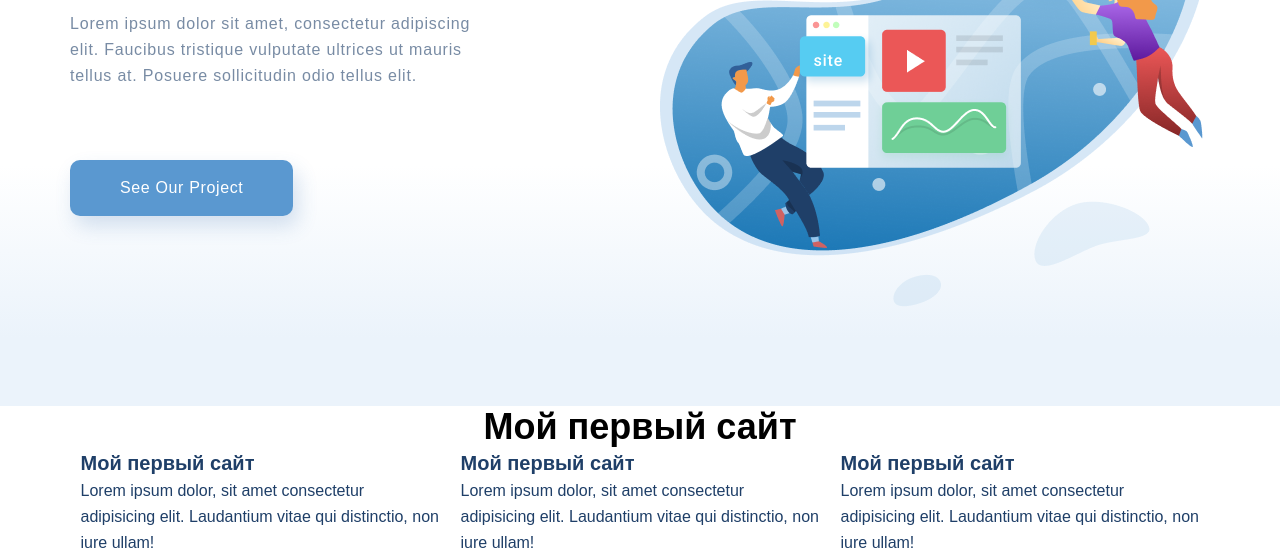
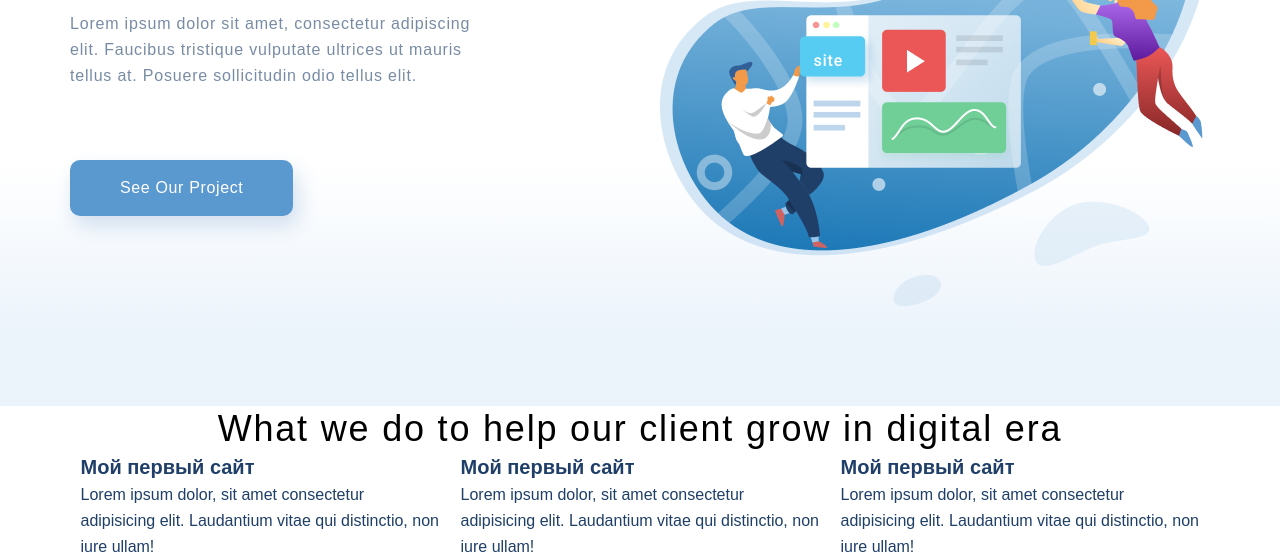
Before and after one commit to trimming/HTMLCSS, a plain HTML site: page index.html in a window 1280 px wide. Shown: the part 368-927 px from the top of the page. Drawn offline with Linux system fonts and the light colour scheme.

Commit message:
some update

```diff
--- a/index.html
+++ b/index.html
@@ -27,7 +27,7 @@
     </div>
 
     <div class="what-we-do container">
-        <h3 class="heading">Мой первый сайт</h3>
+        <h3 class="what-we-do__heading">What we do to help our client grow in digital era</h3>
         <div class="what-we-do__cards">
             <div class="card">
                 <h4 class="heading__small">Мой первый сайт</h4>
--- a/style.css
+++ b/style.css
@@ -77,9 +77,13 @@
     font-size: 44px;
     text-align: center;
 }
-.heading {
+.what-we-do__heading {
+    font-weight: 300;
+    color: #000000;
+    line-height: 46px;
+    text-align: center;
+    letter-spacing: 0.05em;
     font-size: 36px;
-    text-align: center;
 }
 .contact__block {
     display: flex;
```
